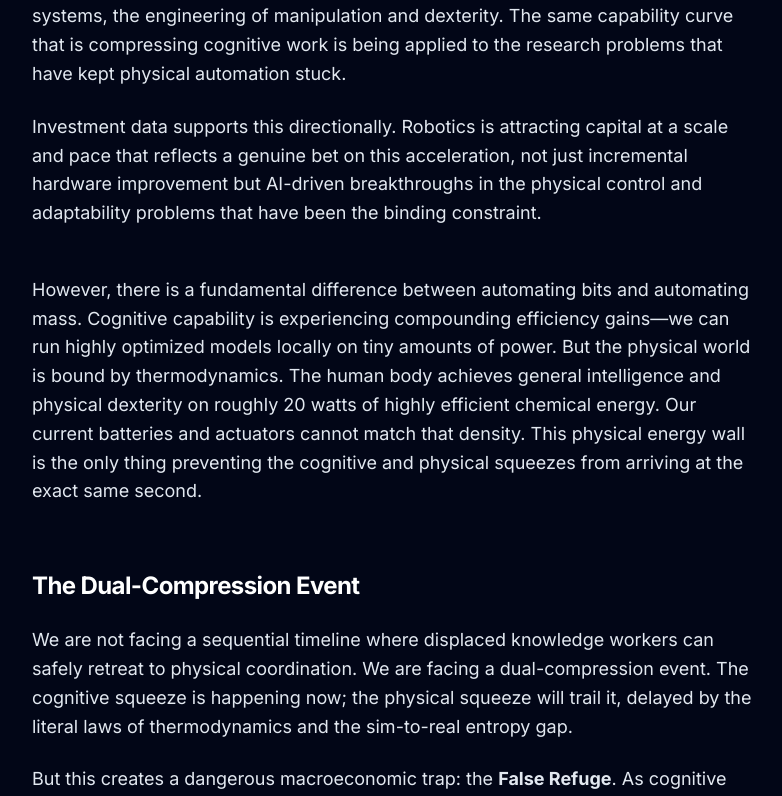
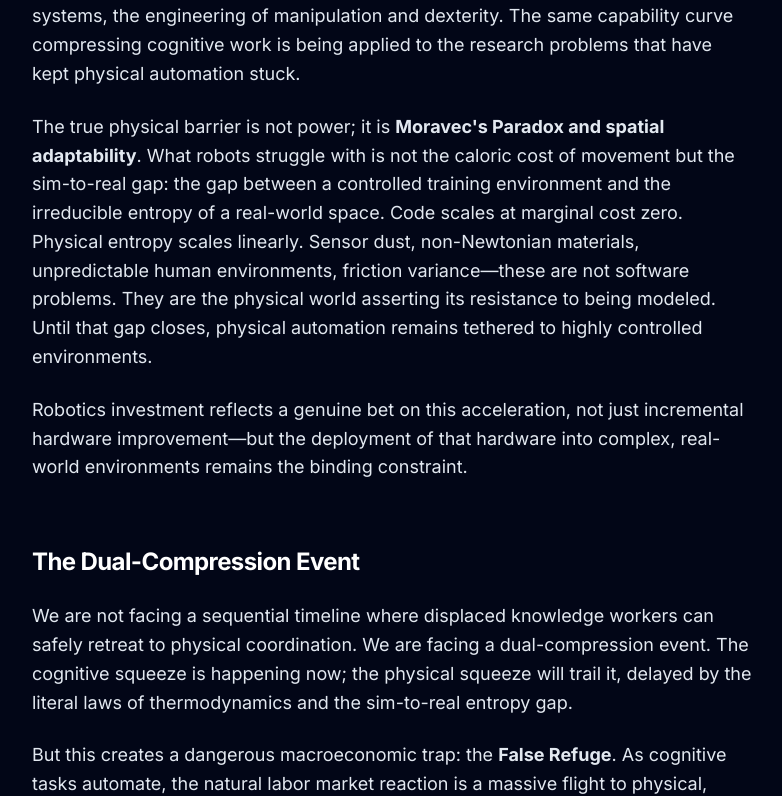
Before and after one commit to ADevBelgie/after-the-intelligence-flood, a React (Vite) app: page / in a window 1280 px wide. Shown: the part 4630-5426 px from the top of the page, without its empty margins (248-1030 px from the left). Built offline with nearby package versions, Linux system fonts and the light colour scheme.

Commit message:
Pass 8.2: Peer Review Corrections (Essay) - Moravec Paradox, EU Permeability, Bifurcated Cryptographic Trust

```diff
--- a/src/App.jsx
+++ b/src/App.jsx
@@ -154,15 +154,15 @@ const App = () => {
             </p>
 
             <p className="mb-6">
-              Cognitive AI does not just automate software jobs. It accelerates every field that was previously bottlenecked by human cognitive labor. Drug discovery. Materials science. Chip design. And crucially, robot locomotion research, physical control systems, the engineering of manipulation and dexterity. The same capability curve that is compressing cognitive work is being applied to the research problems that have kept physical automation stuck.
+              Cognitive AI does not just automate software jobs. It accelerates every field that was previously bottlenecked by human cognitive labor. Drug discovery. Materials science. Chip design. And crucially, robot locomotion research, physical control systems, the engineering of manipulation and dexterity. The same capability curve compressing cognitive work is being applied to the research problems that have kept physical automation stuck.
+            </p>
+
+            <p className="mb-6">
+              The true physical barrier is not power; it is <strong>Moravec&apos;s Paradox and spatial adaptability</strong>. What robots struggle with is not the caloric cost of movement but the sim-to-real gap: the gap between a controlled training environment and the irreducible entropy of a real-world space. Code scales at marginal cost zero. Physical entropy scales linearly. Sensor dust, non-Newtonian materials, unpredictable human environments, friction variance—these are not software problems. They are the physical world asserting its resistance to being modeled. Until that gap closes, physical automation remains tethered to highly controlled environments.
             </p>
 
             <p className="mb-12">
-              Investment data supports this directionally. Robotics is attracting capital at a scale and pace that reflects a genuine bet on this acceleration, not just incremental hardware improvement but AI-driven breakthroughs in the physical control and adaptability problems that have been the binding constraint.
-            </p>
-
-            <p className="mb-6">
-              However, there is a fundamental difference between automating bits and automating mass. Cognitive capability is experiencing compounding efficiency gains—we can run highly optimized models locally on tiny amounts of power. But the physical world is bound by thermodynamics. The human body achieves general intelligence and physical dexterity on roughly 20 watts of highly efficient chemical energy. Our current batteries and actuators cannot match that density. This physical energy wall is the only thing preventing the cognitive and physical squeezes from arriving at the exact same second.
+              Robotics investment reflects a genuine bet on this acceleration, not just incremental hardware improvement—but the deployment of that hardware into complex, real-world environments remains the binding constraint.
             </p>
 
             <h3 className="text-2xl font-bold text-white mb-6 mt-16 tracking-tight">The Dual-Compression Event</h3>
@@ -238,7 +238,11 @@ const App = () => {
             </p>
 
             <p className="mb-6">
-              The European Union has chosen framework first. The EU AI Act is an ambitious attempt to create comprehensive governance before widespread deployment rather than after. The intention is genuinely admirable. The practical effect, in the short term, is that European companies are optimising their engineering cycles for legal conformity rather than operational boundary-testing. They are building systems to pass audits, while competitors build systems to survive contact with reality. The regulatory framework is being written with limited empirical grounding because compliance-constrained deployment filters out the messy, unexpected failure data that makes systems actually safer in the long run.
+              The European Union has chosen framework first. The EU AI Act is an ambitious attempt to create comprehensive governance before widespread deployment rather than after. The intention is genuinely admirable. The practical effect, in the short term, is that European companies are optimising their engineering cycles for legal conformity rather than operational boundary-testing. They are building systems to pass audits, while competitors build systems to survive contact with reality.
+            </p>
+
+            <p className="mb-6">
+              But the more important critique is not that it slows innovation; it is one of <strong>regulatory permeability</strong>. The EU AI Act can regulate compliant enterprises. It cannot repeal the existence of open-weight models. European society will still experience the dangerous intersection failures—via open-source deployments, shadow IT, and foreign-hosted services—but European companies will lack the commercial flexibility to have built comparable systems themselves. They absorb the full societal risk of the disruption without the economic upside of having shaped it.
             </p>
 
             <p className="mb-6">
@@ -352,15 +356,15 @@ const App = () => {
             </p>
 
             <p className="mb-6">
-              By the late 2020s, trusting the content of digital media will be an act of systemic negligence. Society will shift to <strong>Cryptographic Trust</strong>.
+              By the late 2020s, trusting the content of digital media without verification will be an act of systemic negligence. But this shift will bifurcate along institutional lines.
             </p>
 
             <p className="mb-6">
-              The "Action Moat" that enterprise software companies are currently building—securing SOC2 compliance, Active Directory permissions, and infosec approvals—will become the baseline requirement for reality itself. We will no longer trust the file; we will only trust the cryptographic signature attached to the file. Zero-Knowledge Proofs (ZKPs) will allow a system to mathematically prove that a piece of data came from a certified human sensor, or that an AI model used only authorized training data to arrive at a conclusion, without revealing the underlying data itself.
+              <strong>Institutional Reality (ZKPs):</strong> Within formal institutions—courts, scientific journals, regulated financial systems—society will shift to cryptographic chain-of-custody verification. The "Action Moat" that enterprise software companies are currently building—securing SOC2 compliance, Active Directory permissions, and infosec approvals—becomes the baseline requirement. Zero-Knowledge Proofs (ZKPs) will allow a system to mathematically prove that a piece of data came from a certified human sensor, or that an AI model used only authorized training data, without revealing the underlying data itself. This proves chain-of-custody, not analog truth.
             </p>
 
             <p className="mb-12">
-              The psychological toll of this shift is difficult to overstate. An entire generation will have to train its intuition to ignore what its eyes and ears process, and look instead for the cryptographic watermark. Seeing will no longer be believing. Verification will be believing.
+              <strong>Ambient Social Reality:</strong> The broader social layer will not adopt ZKPs. It cannot. Instead, society will default to a new baseline heuristic: all unverified digital media is assumed to be synthetic until proven otherwise. The psychological toll of this shift is difficult to overstate. An entire generation will train its intuition to ignore what its eyes and ears process and look instead for the institutional watermark. Seeing will no longer be believing. The absence of a verified source will be the signal.
             </p>
 
             <h3 id="shepherd-generation" className="text-2xl font-bold text-white mb-6 mt-16 tracking-tight">Section III — The Shepherd Generation</h3>
```
